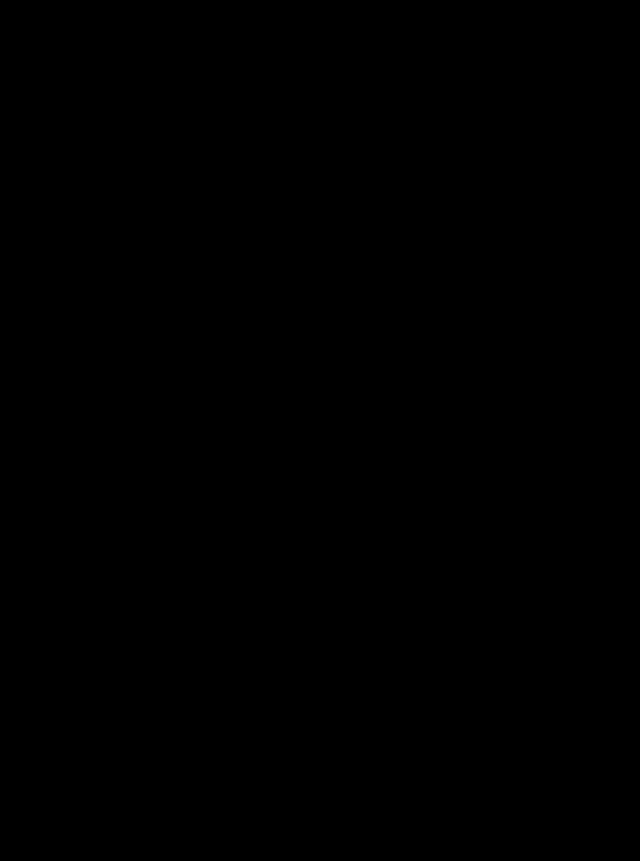
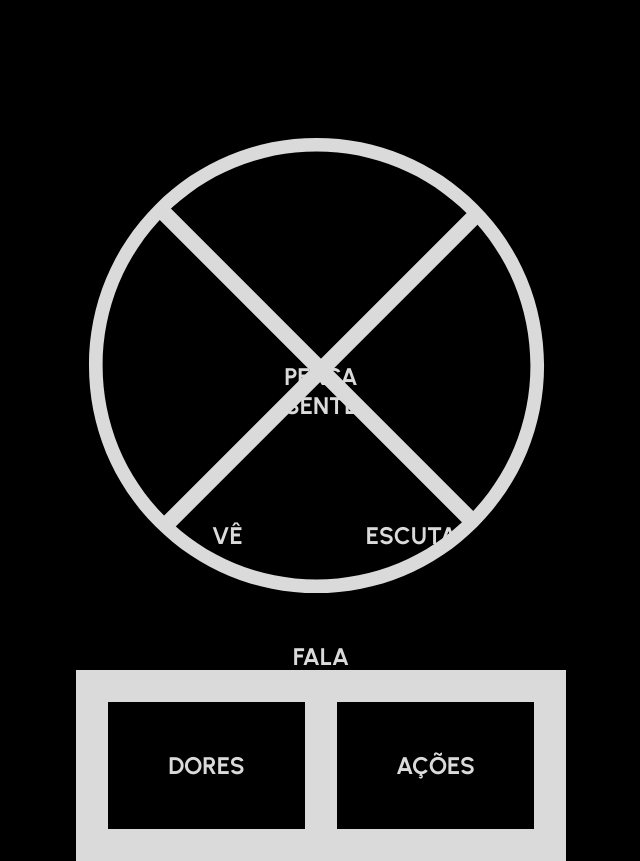
Before and after one commit to thipereira02/Empatize_front, a React (Create React App) app: page /empathymap in a window 1280 px wide. Shown: the whole page, without its empty margins (319-959 px from the left). Before the commit the page ends 800 px from the top, so only its background shows below. Built offline with nearby package versions, Linux system fonts and the light colour scheme.

Commit message:
Implementing layout

```diff
--- a/public/index.html
+++ b/public/index.html
@@ -3,7 +3,10 @@
   <head>
     <meta charset="utf-8" />
     <meta name="viewport" content="width=device-width, initial-scale=1" />
-    <title>React App</title>
+    <link rel="preconnect" href="https://fonts.googleapis.com">
+    <link rel="preconnect" href="https://fonts.gstatic.com" crossorigin>
+    <link href="https://fonts.googleapis.com/css2?family=Urbanist:wght@700;800;900&display=swap" rel="stylesheet">
+    <title>Empatize</title>
   </head>
   <body>
     <noscript>You need to enable JavaScript to run this app.</noscript>
--- a/src/App.js
+++ b/src/App.js
@@ -2,6 +2,7 @@
 import { BrowserRouter, Switch, Route } from "react-router-dom";
 
 import GlobalStyle from "./layouts/GlobalStyles";
+import EmpathyMap from "./pages/EmpathyMap";
 import HomePage from "./pages/HomePage";
 
 export default function App() {
@@ -14,6 +15,9 @@
 					<Route path="/" exact>
 						<HomePage />
 					</Route>
+					<Route path="/empathymap" exact>
+						<EmpathyMap />
+					</Route>
 				</Switch>
 			</BrowserRouter>
 		</>
--- a/src/layouts/GlobalStyles.js
+++ b/src/layouts/GlobalStyles.js
@@ -25,6 +25,7 @@
 		font-size: 100%;
 		font: inherit;
 		vertical-align: baseline;
+		font-family: 'Urbanist', sans-serif;
 	}
 	/* HTML5 display-role reset for older browsers */
 	article, aside, details, figcaption, figure,
@@ -34,8 +35,8 @@
 	body {
 		line-height: 1;
 		background-color: #000;
-		font-family: 'Roboto', sans-serif;
-		color: #FFF;
+		font-family: 'Urbanist', sans-serif;
+		color: #DADADA;
 	}
 	ol, ul {
 		list-style: none;
@@ -66,7 +67,7 @@
 	* {
 		box-sizing: border-box;
 		outline: none;
-		font-family: 'Roboto', sans-serif;
+		font-family: 'Urbanist', sans-serif;
 	}
 `;
 
--- /dev/null
+++ b/src/pages/EmpathyMap.js
@@ -0,0 +1,118 @@
+import React from "react";
+import styled from "styled-components";
+
+import map from "../assets/map.png";
+
+export default function EmpathyMap() {
+	return (
+		<Body>
+			<Button1>
+                PENSA SENTE
+			</Button1>
+			<Button2>
+                VÊ
+			</Button2>
+			<Button3>
+                FALA FAZ
+			</Button3>
+			<Button4>
+                ESCUTA
+			</Button4>
+			<img src={map} alt="Mapa de empatia" />
+			<Box>
+				<div>
+                    DORES
+				</div>
+				<div>
+                    AÇÕES
+				</div>
+			</Box>
+		</Body>
+	);
+}
+
+const Body = styled.div`
+    display: flex;
+    flex-direction: column;
+    align-items: center;
+    margin-top: 120px;
+`;
+
+const Button1 = styled.div`
+    position: absolute;
+    width: 90px;
+    bottom: 380px;
+    font-weight: 700;
+    font-size: 24px;
+    line-height: 29px;
+    text-align: center;
+    cursor: pointer;
+
+    :hover{
+        opacity: 0.6;
+    }
+`;
+
+const Button2 = styled.div`
+    position: absolute;
+    width: 90px;
+    bottom: 250px;
+    right: calc(100vh - 11%);
+    font-weight: 700;
+    font-size: 24px;
+    line-height: 29px;
+    cursor: pointer;
+
+    :hover{
+        opacity: 0.6;
+    }
+`;
+
+const Button3 = styled.div`
+    position: absolute;
+    width: 90px;
+    text-align: center;
+    bottom: 100px;
+    font-weight: 700;
+    font-size: 24px;
+    line-height: 29px;
+    cursor: pointer;
+
+    :hover{
+        opacity: 0.6;
+    }
+`;
+
+const Button4 = styled.div`
+    position: absolute;
+    width: 90px;
+    bottom: 250px;
+    left: calc(100vh - 9%);
+    font-weight: 700;
+    font-size: 24px;
+    line-height: 29px;
+    cursor: pointer;
+
+    :hover{
+        opacity: 0.6;
+    }
+`;
+
+const Box = styled.div`
+    width: 490px;
+    height: 191px;
+    border: 16px solid #DADADA;
+    margin-top: 50px;
+    display: flex;
+
+    div{
+        width: 50%;
+        display: flex;
+        justify-content: center;
+        align-items: center;
+        border: 16px solid #DADADA;
+        font-weight: 700;
+        font-size: 24px;
+        line-height: 29px;
+    }
+`;
```
Also changed, not shown: src/assets/map.png (added).
